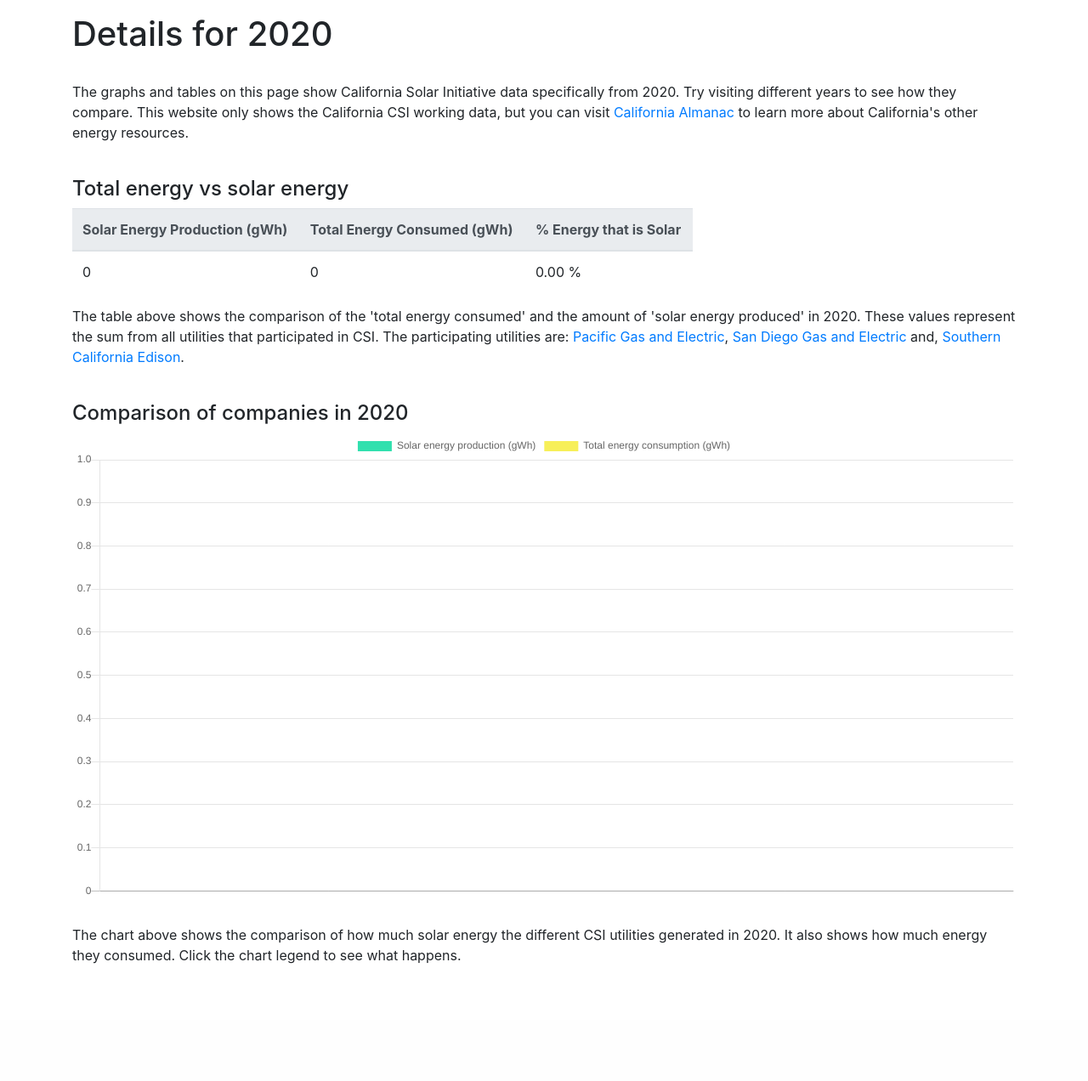
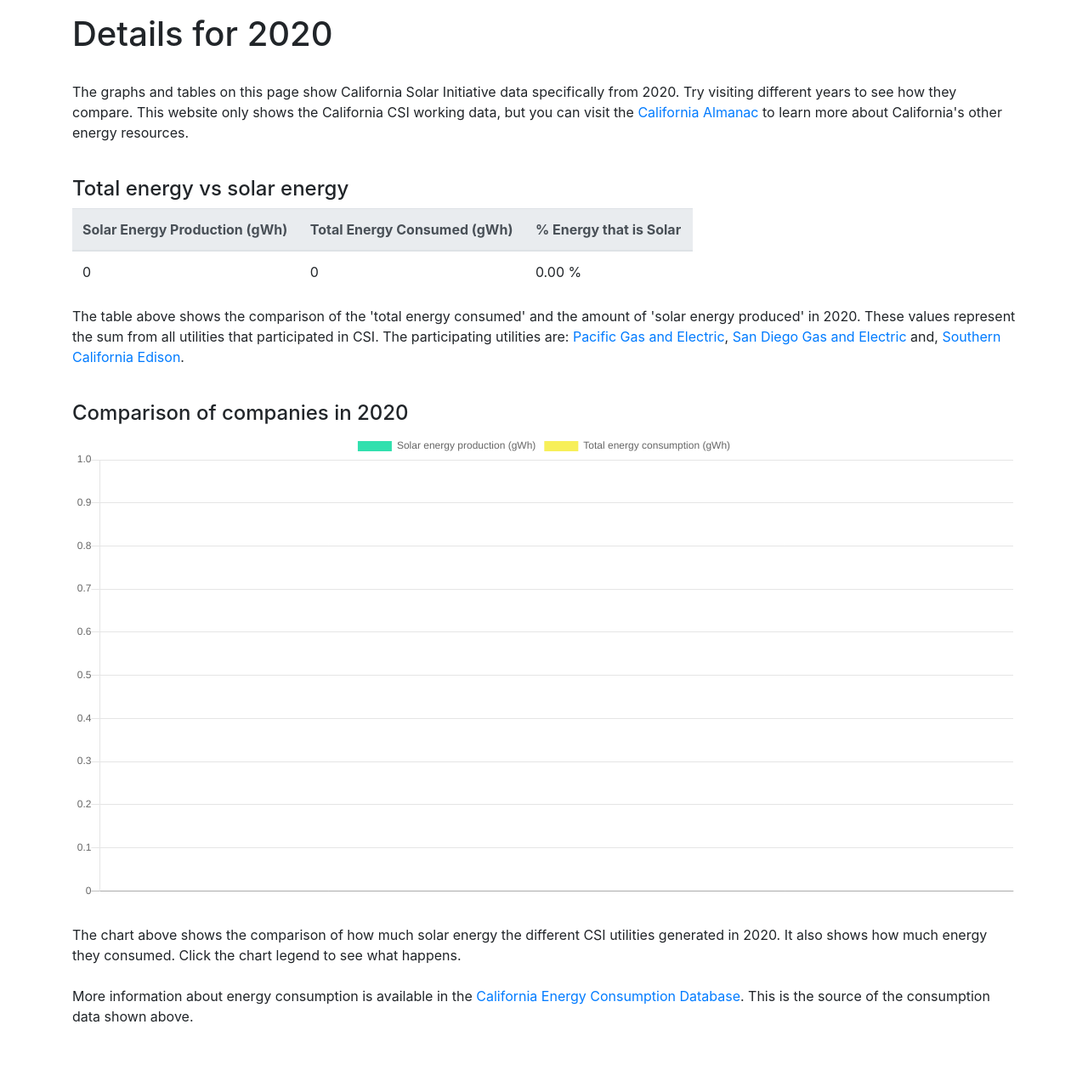
Before and after one commit to JKinsler/Solar_Viz, a Flask app: page /data_viz/2020 in a window 1280 px wide. Shown: the part 56-1328 px from the top of the page at 85% size. Before the commit the page ends 1190 px from the top, so only its background shows below. Run offline with Flask 2, Linux system fonts and the light colour scheme; tables that the repository leaves empty hold one stand-in row (values such as "Sample post"); data that the repository does not hold is empty; some libraries are stand-ins or nearby versions.

Commit message:
further changes to prettify and format

```diff
--- a/templates/data_viz.html
+++ b/templates/data_viz.html
@@ -35,10 +35,9 @@
   <h1>Annual Solar Energy Generation</h1>
   <br>
   <h4>About the data</h4>
-  <br>
-  The State of California tracks the growth of solar energy generation through the California Solar Initiative (CSI). In this program, the State partners with energy utilities to gather data on solar energy production. This data is called the 'CSI working dataset'. This page shows CSI participation from three of California's large energy utilities:
+  The State of California tracks the growth of solar energy generation through the California Solar Initiative (CSI). In this program, the state partners with energy utilities to gather data on solar energy production. This data is called the "CSI working dataset". This page shows CSI participation from three of California's large energy utilities:
     <a href="https://www.pge.com/">Pacific Gas and Electric</a>,
-    <a href="https://www.sdge.com/">San Diego Gas and Electric</a> and,
+    <a href="https://www.sdge.com/">San Diego Gas and Electric</a>, and
     <a href="https://www.sce.com/">Southern California Edison</a>.
   </p>
 
--- a/templates/year.html
+++ b/templates/year.html
@@ -10,7 +10,7 @@
 
 <div class="container container-fluid">
   <br>
-  <p>The graphs and tables on this page show California Solar Initiative data specifically from {{year}}. Try visiting different years to see how they compare. This website only shows the California CSI working data, but you can visit
+  <p>The graphs and tables on this page show California Solar Initiative data specifically from {{year}}. Try visiting different years to see how they compare. This website only shows the California CSI working data, but you can visit the
     <a href="https://ww2.energy.ca.gov/almanac/electricity_data/total_system_power.html"> California Almanac</a>
   to learn more about California's other energy resources.
   </p>
@@ -64,7 +64,12 @@
       <canvas id="bar-chart-compare-companies2"></canvas>
       <br>
       <p>
-      The chart above shows the comparison of how much solar energy the different CSI utilities generated in {{year}}. It also shows how much energy they consumed. Click the chart legend to see what happens.</p>
+      The chart above shows the comparison of how much solar energy the different CSI utilities generated in {{year}}. It also shows how much energy they consumed. Click the chart legend to see what happens.
+        <br>
+        <br>
+      More information about energy consumption is available in the
+       <a href="http://www.ecdms.energy.ca.gov/">California Energy Consumption Database</a>. This is the source of the consumption data shown above.
+    </p>
       <br>
       <br>
     </div>
```
